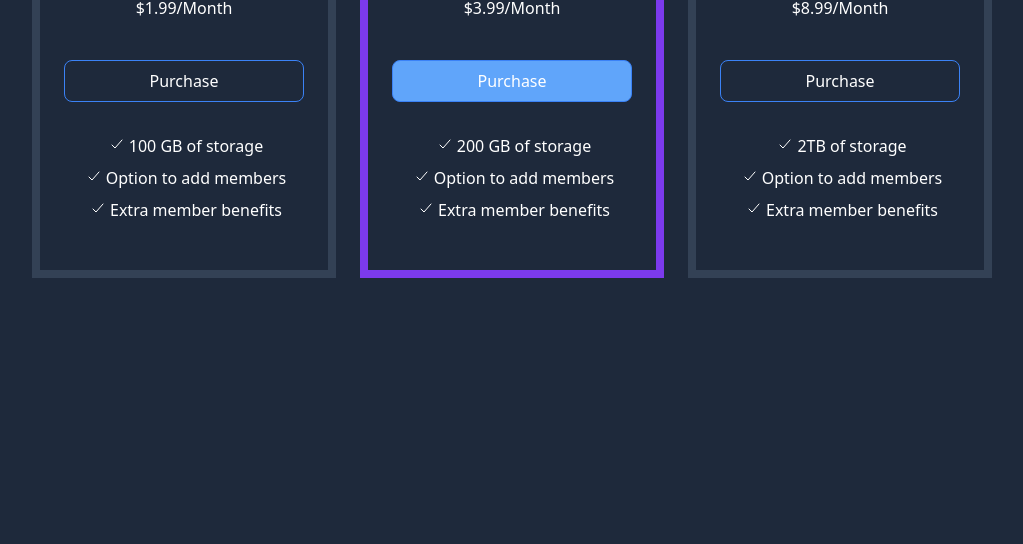
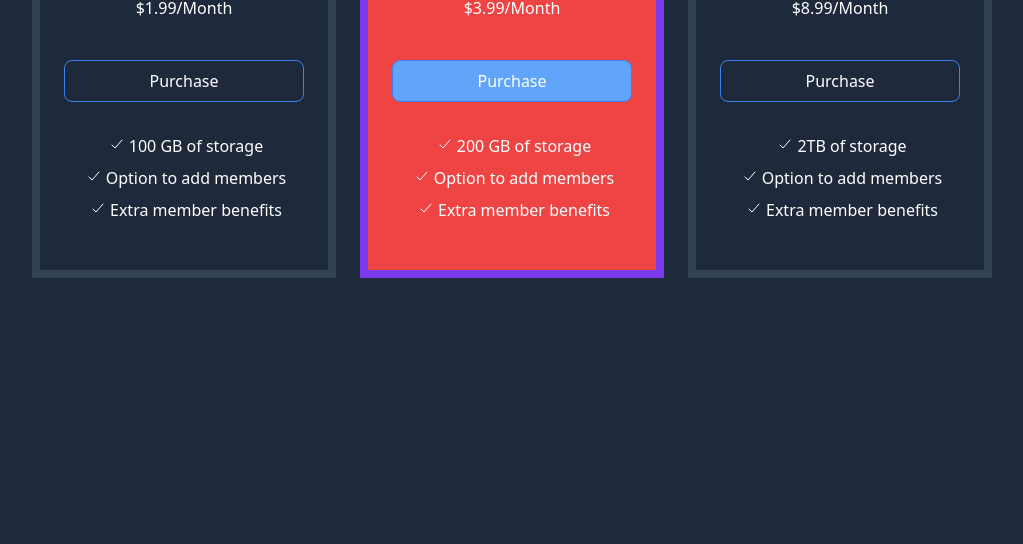
Before and after one commit to atoosh22/cards-page, a plain HTML site: page index.html in a window 1280 px wide. Shown: the part 256-800 px from the top of the page, without its empty margins (128-1151 px from the left). Drawn offline with nearby package versions, Linux system fonts and the light colour scheme.

Commit message:
added bg

```diff
--- a/index.html
+++ b/index.html
@@ -31,7 +31,7 @@
         </div>
 
         <!-- box 2 -->
-        <div class="box2 border-8 border-[#7C3AED] p-6">
+        <div class="box2 border-8 border-[#7C3AED] p-6 bg-red-500">
             <h5 class="text-white text-center text-2xl mt-10">Standard</h5>
             <h1 class="text-center text-white font-bold pt-10 text-5xl">200GB</h1>
             <p class="text-center text-white pt-5">$3.99/Month</p>
```
